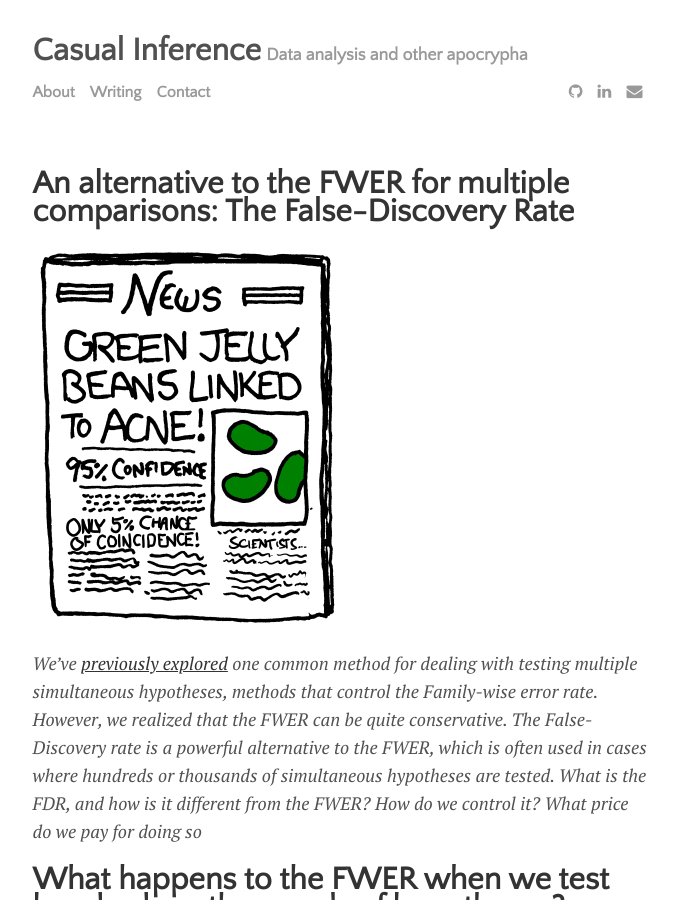
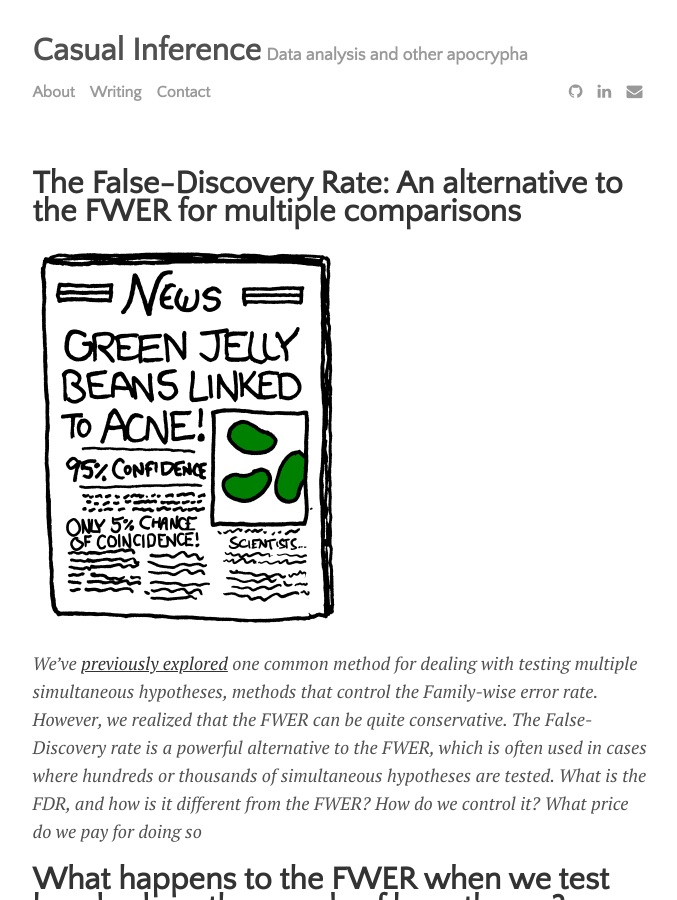
Before and after one commit to lmc2179/lmc2179.github.io, a Jekyll site: the page built from drafts/fdr.md, in a window 1280 px wide and 900 px high. Shown: the whole window, without its empty margins (300-977 px from the left). Built offline with Jekyll 4.4.1, drawn with Linux system fonts in a browser that asks for light colours.

Commit message:
Update fdr.md

```diff
--- a/drafts/fdr.md
+++ b/drafts/fdr.md
@@ -1,6 +1,6 @@
 ---
 layout: post
-title: "An alternative to the FWER for multiple comparisons: The False-Discovery Rate"
+title: "The False-Discovery Rate: An alternative to the FWER for multiple comparisons"
 author: "Louis Cialdella"
 categories: posts
 tags: [datascience]
```
